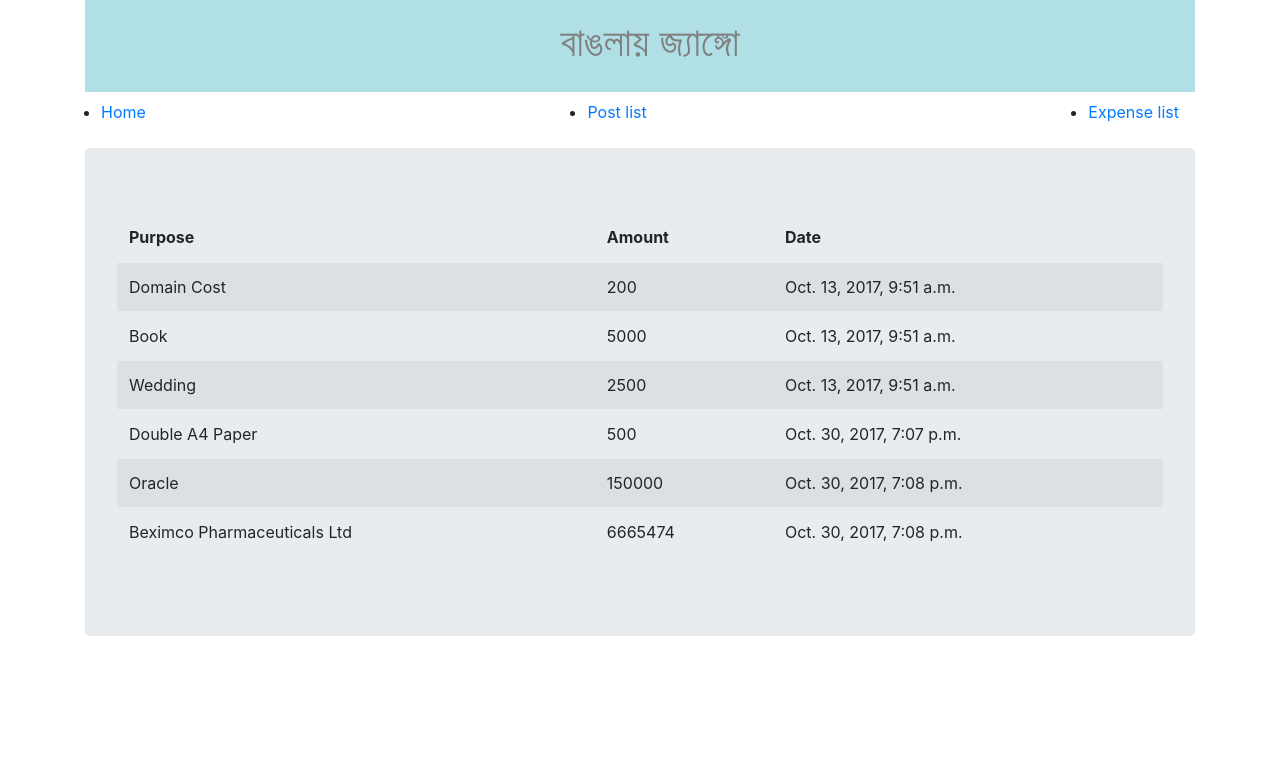
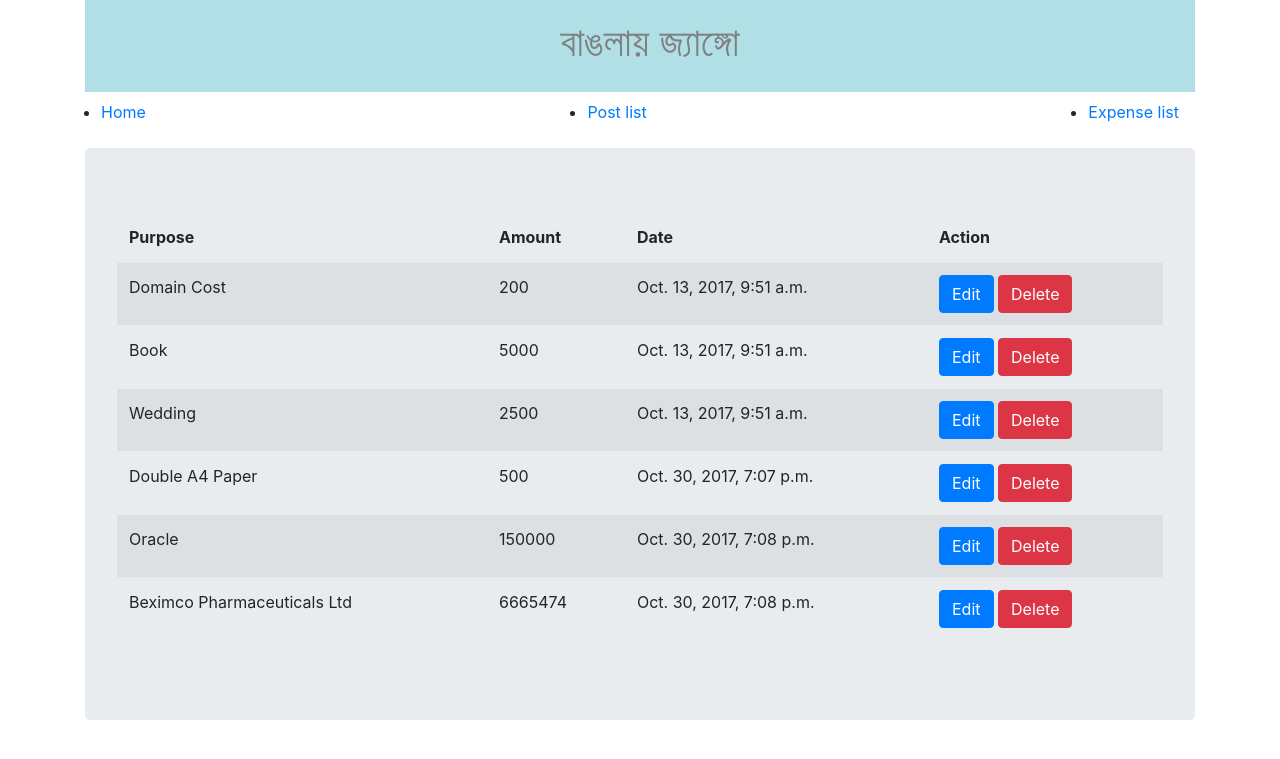
Before and after one commit to raihan-uddin/Django-Practice, a Django app: page /cost/list/ in a window 1280 px wide. Shown: the top 759 px of the page. Run offline with Django 3.2, Linux system fonts and the light colour scheme; data comes from the database, SQL or seed files in the repository; both versions use the stored data as it was after the commit; some libraries are stand-ins or nearby versions.

Commit message:
cost edit & delete

```diff
--- a/cost_management/urls.py
+++ b/cost_management/urls.py
@@ -3,5 +3,7 @@ from . import views
 
 urlpatterns = [
     url(r'^list/', views.my_expense, name='cost-list'),
-    url(r'^add-expense/$', views.add_expense, name='add-expense')
+    url(r'^add-expense/$', views.add_expense, name='add-expense'),
+    url(r'^edit/(?P<expense_id>[0-9]+)/$', views.edit_expense, name='edit-expense'),
+    url(r'^delete/(?P<expense_id>[0-9]+)/$', views.delete_expense, name='delete-expense'),
 ]
--- a/cost_management/views.py
+++ b/cost_management/views.py
@@ -20,3 +20,21 @@ def add_expense(request):
     return render(request, 'cost/add_expense.html', {
         'form': form
     })
+
+
+def edit_expense(request, expense_id):
+    expense = Expense.objects.get(id=expense_id)
+    if request.method == 'POST':
+        print("post request")
+        form = ExpenseForm(request.POST, instance=expense)
+        form.save()
+        return redirect('cost-list')
+    else:
+        form = ExpenseForm(instance=expense)
+    context = {'form':form}
+    return render(request, 'cost/edit_expense.html', context)
+
+def delete_expense(request, expense_id):
+    expense = Expense.objects.get(id=expense_id)
+    expense.delete()
+    return redirect('cost-list')
--- a/practice/urls.py
+++ b/practice/urls.py
@@ -20,5 +20,6 @@ from blog_post import views
 urlpatterns = [
     url(r'^admin/', admin.site.urls),
     url(r'^blog/', include('blog_post.urls'), name='home'),
-    url(r'^cost/', include('cost_management.urls'), name='cost')
+    url(r'^cost/', include('cost_management.urls'), name='cost'),
+    # url(r'information/', include('information.urls'), name='information')
 ]
--- a/templates/cost/expense.html
+++ b/templates/cost/expense.html
@@ -7,6 +7,7 @@
             <th>Purpose</th>
             <th>Amount</th>
             <th>Date</th>
+            <th>Action</th>
         </tr>
         </thead>
 
@@ -15,6 +16,10 @@
             <td>{{ expense.purpose }}</td>
             <td>{{ expense.amount }}</td>
             <td>{{ expense.date }}</td>
+            <td>
+                <a class="btn btn-primary" href="{% url 'edit-expense' expense.id %}">Edit</a>
+                <a class="btn btn-danger" href="{% url 'delete-expense' expense.id %}">Delete</a>
+            </td>
         </tr>
     {% endfor %}
     </table>
```
Also changed, not shown: templates/cost/edit_expense.html (added, +8 -0 lines), db.sqlite3.
